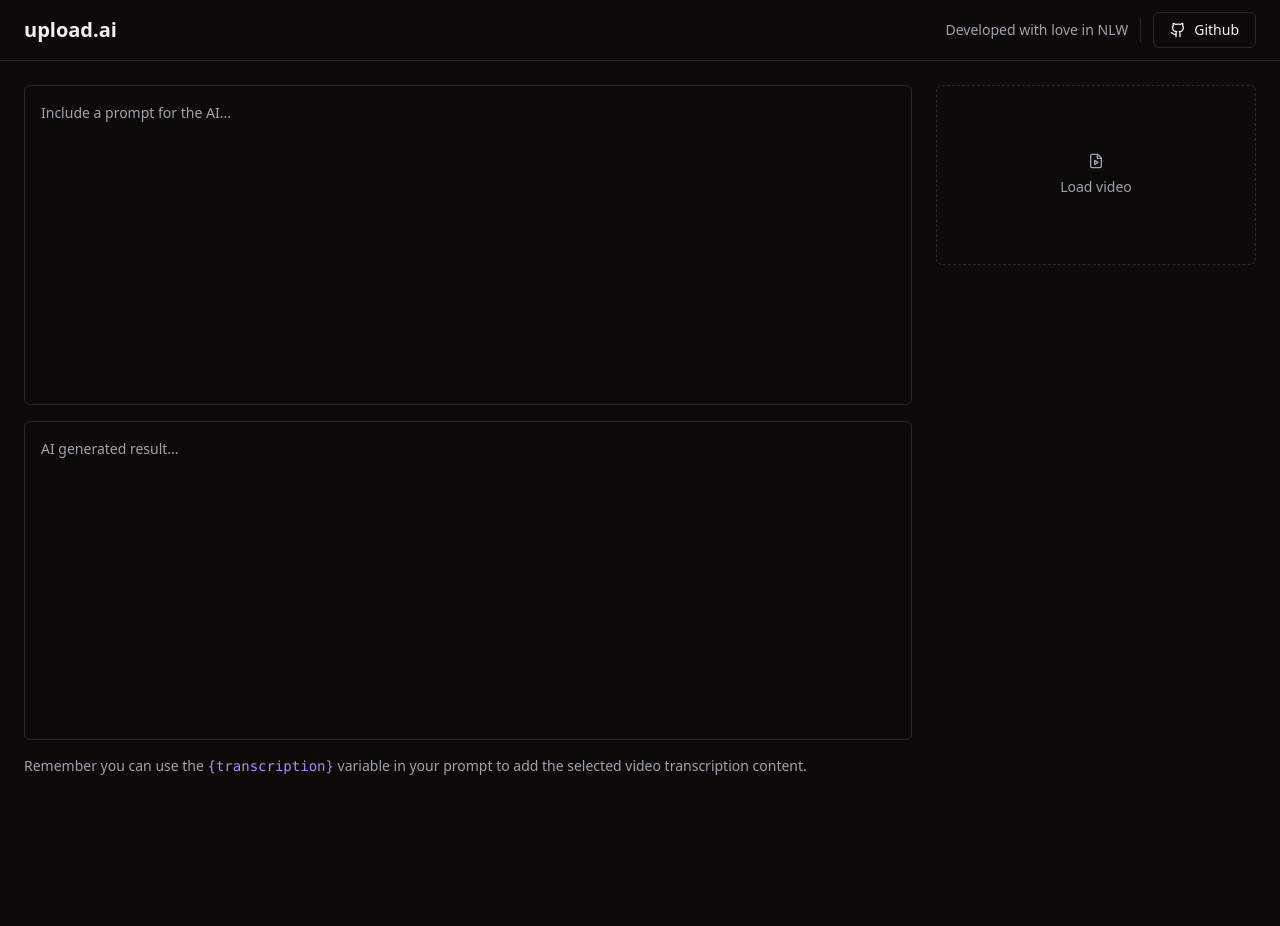
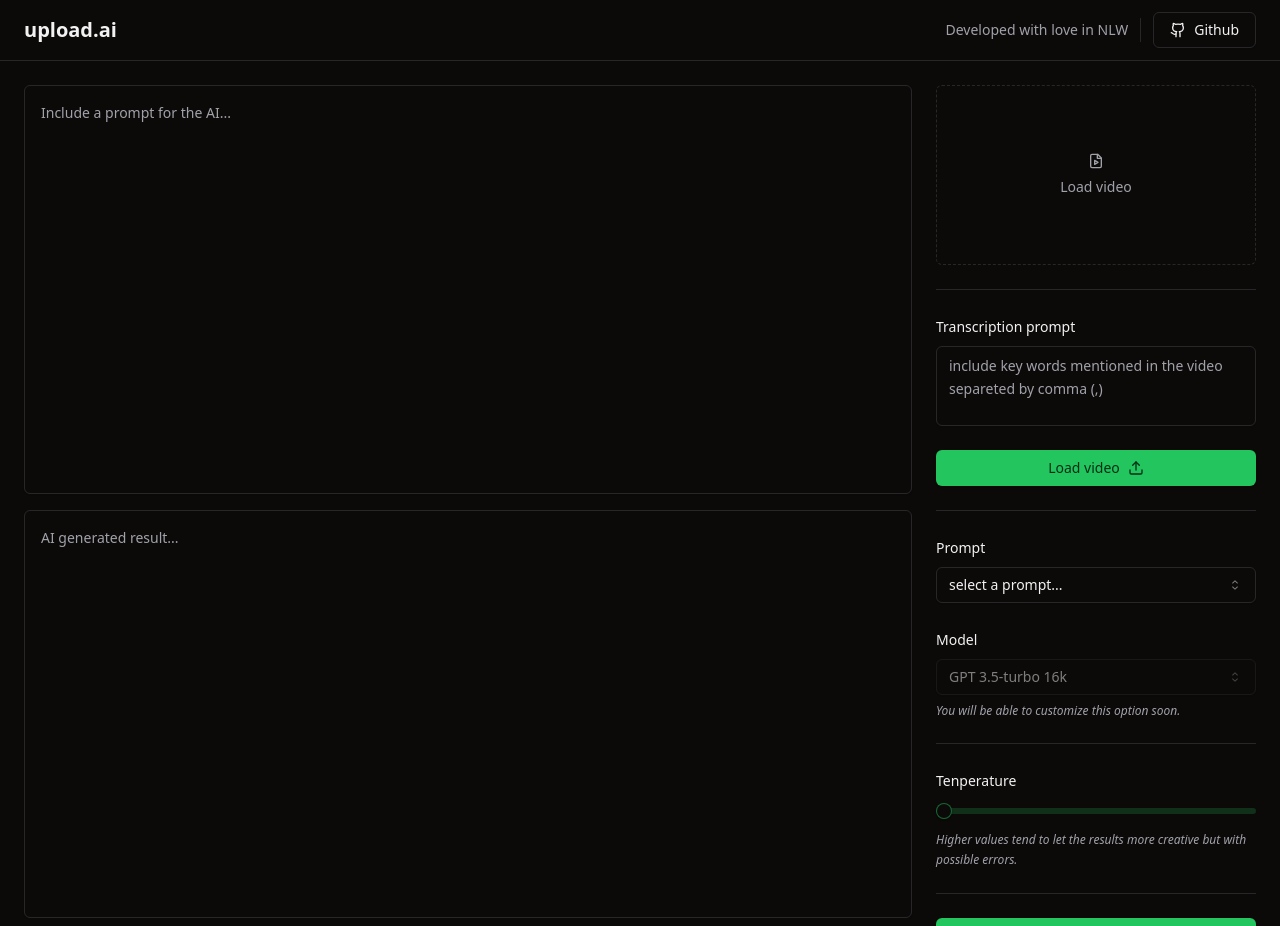
Before and after one commit to leandroaroberto/upload-ai-web, a React (Vite) app: page / in a window 1280 px wide. Shown: the top 926 px of the page. Before the commit the page ends 800 px from the top, so only its background shows below. Built offline with nearby package versions, Linux system fonts and the light colour scheme.

Commit message:
Interface layout done

```diff
--- a/package.json
+++ b/package.json
@@ -11,7 +11,10 @@
   },
   "dependencies": {
     "@radix-ui/react-icons": "^1.3.0",
+    "@radix-ui/react-label": "^2.0.2",
+    "@radix-ui/react-select": "^1.2.2",
     "@radix-ui/react-separator": "^1.0.3",
+    "@radix-ui/react-slider": "^1.1.2",
     "@radix-ui/react-slot": "^1.0.2",
     "class-variance-authority": "^0.7.0",
     "clsx": "^2.0.0",
--- a/src/App.tsx
+++ b/src/App.tsx
@@ -1,7 +1,10 @@
 import { Button } from "./components/ui/button";
-import { FileVideo, Github } from "lucide-react";
+import { FileVideo, Github, Upload, Wand2 } from "lucide-react";
 import { Separator } from "./components/ui/separator";
 import { Textarea } from "./components/ui/textarea";
+import { Label } from "./components/ui/label";
+import { Select, SelectContent, SelectItem, SelectTrigger, SelectValue } from "./components/ui/select";
+import { Slider } from "./components/ui/slider";
 
 export function App() {
 
@@ -45,6 +48,61 @@ export function App() {
               Load video
             </label>
             <input type="file" id="video" accept="video/mp4" className="sr-only"/>
+            <Separator/>
+            <div className="space-y-2">
+              <Label htmlFor="transcription_prompt">Transcription prompt</Label>
+              <Textarea
+                id="transcription_prompt"
+                className="h-20 leading-relaxed resize-none"
+                placeholder="include key words mentioned in the video separeted by comma (,)"
+              />
+            </div>
+            <Button type="submit" className="w-full">
+              Load video
+              <Upload  className="h-4 w-4 ml-2" />
+            </Button>
+          </form>
+          <Separator/>
+          <form className="space-y-6">
+          <div className="space-y-2">
+              <Label htmlFor="prompt">Prompt</Label>
+              <Select>
+                <SelectTrigger>
+                  <SelectValue placeholder="select a prompt..."/>
+                </SelectTrigger>
+                <SelectContent>
+                  <SelectItem value="title">Youtube title</SelectItem>
+                  <SelectItem value="descrition">Youtube description</SelectItem>
+                </SelectContent>
+              </Select>
+            </div>
+            <div className="space-y-2">
+              <Label htmlFor="model">Model</Label>
+              <Select defaultValue="gpt3.5" disabled>
+                <SelectTrigger>
+                  <SelectValue/>
+                </SelectTrigger>
+                <SelectContent>
+                  <SelectItem value="gpt3.5">GPT 3.5-turbo 16k</SelectItem>
+                </SelectContent>
+              </Select>
+              <span className="block text-xs text-muted-foreground italic">You will be able to customize this option soon.</span>
+            </div>
+            <Separator/>
+            <div className="space-y-4">
+              <Label htmlFor="model">Tenperature</Label>
+              <Slider
+                min={0}
+                max={1}
+                step={0.1}
+              />
+              <span className="block text-xs text-muted-foreground italic leading-relaxed">Higher values tend to let the results more creative but with possible errors.</span>
+            </div>
+            <Separator />
+            <Button type="submit" className="w-full">
+              Execute
+              <Wand2 className="w-4 h-4 ml-2" />
+            </Button>
           </form>
         </aside>
       </main>
--- /dev/null
+++ b/src/components/ui/label.tsx
@@ -0,0 +1,24 @@
+import * as React from "react"
+import * as LabelPrimitive from "@radix-ui/react-label"
+import { cva, type VariantProps } from "class-variance-authority"
+
+import { cn } from "@/lib/utils"
+
+const labelVariants = cva(
+  "text-sm font-medium leading-none peer-disabled:cursor-not-allowed peer-disabled:opacity-70"
+)
+
+const Label = React.forwardRef<
+  React.ElementRef<typeof LabelPrimitive.Root>,
+  React.ComponentPropsWithoutRef<typeof LabelPrimitive.Root> &
+    VariantProps<typeof labelVariants>
+>(({ className, ...props }, ref) => (
+  <LabelPrimitive.Root
+    ref={ref}
+    className={cn(labelVariants(), className)}
+    {...props}
+  />
+))
+Label.displayName = LabelPrimitive.Root.displayName
+
+export { Label }
--- /dev/null
+++ b/src/components/ui/select.tsx
@@ -0,0 +1,118 @@
+import * as React from "react"
+import { CaretSortIcon, CheckIcon } from "@radix-ui/react-icons"
+import * as SelectPrimitive from "@radix-ui/react-select"
+
+import { cn } from "@/lib/utils"
+
+const Select = SelectPrimitive.Root
+
+const SelectGroup = SelectPrimitive.Group
+
+const SelectValue = SelectPrimitive.Value
+
+const SelectTrigger = React.forwardRef<
+  React.ElementRef<typeof SelectPrimitive.Trigger>,
+  React.ComponentPropsWithoutRef<typeof SelectPrimitive.Trigger>
+>(({ className, children, ...props }, ref) => (
+  <SelectPrimitive.Trigger
+    ref={ref}
+    className={cn(
+      "flex h-9 w-full items-center justify-between rounded-md border border-input bg-transparent px-3 py-2 text-sm shadow-sm ring-offset-background placeholder:text-muted-foreground focus:outline-none focus:ring-1 focus:ring-ring disabled:cursor-not-allowed disabled:opacity-50",
+      className
+    )}
+    {...props}
+  >
+    {children}
+    <SelectPrimitive.Icon asChild>
+      <CaretSortIcon className="h-4 w-4 opacity-50" />
+    </SelectPrimitive.Icon>
+  </SelectPrimitive.Trigger>
+))
+SelectTrigger.displayName = SelectPrimitive.Trigger.displayName
+
+const SelectContent = React.forwardRef<
+  React.ElementRef<typeof SelectPrimitive.Content>,
+  React.ComponentPropsWithoutRef<typeof SelectPrimitive.Content>
+>(({ className, children, position = "popper", ...props }, ref) => (
+  <SelectPrimitive.Portal>
+    <SelectPrimitive.Content
+      ref={ref}
+      className={cn(
+        "relative z-50 min-w-[8rem] overflow-hidden rounded-md border bg-popover text-popover-foreground shadow-md data-[state=open]:animate-in data-[state=closed]:animate-out data-[state=closed]:fade-out-0 data-[state=open]:fade-in-0 data-[state=closed]:zoom-out-95 data-[state=open]:zoom-in-95 data-[side=bottom]:slide-in-from-top-2 data-[side=left]:slide-in-from-right-2 data-[side=right]:slide-in-from-left-2 data-[side=top]:slide-in-from-bottom-2",
+        position === "popper" &&
+          "data-[side=bottom]:translate-y-1 data-[side=left]:-translate-x-1 data-[side=right]:translate-x-1 data-[side=top]:-translate-y-1",
+        className
+      )}
+      position={position}
+      {...props}
+    >
+      <SelectPrimitive.Viewport
+        className={cn(
+          "p-1",
+          position === "popper" &&
+            "h-[var(--radix-select-trigger-height)] w-full min-w-[var(--radix-select-trigger-width)]"
+        )}
+      >
+        {children}
+      </SelectPrimitive.Viewport>
+    </SelectPrimitive.Content>
+  </SelectPrimitive.Portal>
+))
+SelectContent.displayName = SelectPrimitive.Content.displayName
+
+const SelectLabel = React.forwardRef<
+  React.ElementRef<typeof SelectPrimitive.Label>,
+  React.ComponentPropsWithoutRef<typeof SelectPrimitive.Label>
+>(({ className, ...props }, ref) => (
+  <SelectPrimitive.Label
+    ref={ref}
+    className={cn("px-2 py-1.5 text-sm font-semibold", className)}
+    {...props}
+  />
+))
+SelectLabel.displayName = SelectPrimitive.Label.displayName
+
+const SelectItem = React.forwardRef<
+  React.ElementRef<typeof SelectPrimitive.Item>,
+  React.ComponentPropsWithoutRef<typeof SelectPrimitive.Item>
+>(({ className, children, ...props }, ref) => (
+  <SelectPrimitive.Item
+    ref={ref}
+    className={cn(
+      "relative flex w-full cursor-default select-none items-center rounded-sm py-1.5 pl-2 pr-8 text-sm outline-none focus:bg-accent focus:text-accent-foreground data-[disabled]:pointer-events-none data-[disabled]:opacity-50",
+      className
+    )}
+    {...props}
+  >
+    <span className="absolute right-2 flex h-3.5 w-3.5 items-center justify-center">
+      <SelectPrimitive.ItemIndicator>
+        <CheckIcon className="h-4 w-4" />
+      </SelectPrimitive.ItemIndicator>
+    </span>
+    <SelectPrimitive.ItemText>{children}</SelectPrimitive.ItemText>
+  </SelectPrimitive.Item>
+))
+SelectItem.displayName = SelectPrimitive.Item.displayName
+
+const SelectSeparator = React.forwardRef<
+  React.ElementRef<typeof SelectPrimitive.Separator>,
+  React.ComponentPropsWithoutRef<typeof SelectPrimitive.Separator>
+>(({ className, ...props }, ref) => (
+  <SelectPrimitive.Separator
+    ref={ref}
+    className={cn("-mx-1 my-1 h-px bg-muted", className)}
+    {...props}
+  />
+))
+SelectSeparator.displayName = SelectPrimitive.Separator.displayName
+
+export {
+  Select,
+  SelectGroup,
+  SelectValue,
+  SelectTrigger,
+  SelectContent,
+  SelectLabel,
+  SelectItem,
+  SelectSeparator,
+}
--- /dev/null
+++ b/src/components/ui/slider.tsx
@@ -0,0 +1,26 @@
+import * as React from "react"
+import * as SliderPrimitive from "@radix-ui/react-slider"
+
+import { cn } from "@/lib/utils"
+
+const Slider = React.forwardRef<
+  React.ElementRef<typeof SliderPrimitive.Root>,
+  React.ComponentPropsWithoutRef<typeof SliderPrimitive.Root>
+>(({ className, ...props }, ref) => (
+  <SliderPrimitive.Root
+    ref={ref}
+    className={cn(
+      "relative flex w-full touch-none select-none items-center",
+      className
+    )}
+    {...props}
+  >
+    <SliderPrimitive.Track className="relative h-1.5 w-full grow overflow-hidden rounded-full bg-primary/20">
+      <SliderPrimitive.Range className="absolute h-full bg-primary" />
+    </SliderPrimitive.Track>
+    <SliderPrimitive.Thumb className="block h-4 w-4 rounded-full border border-primary/50 bg-background shadow transition-colors focus-visible:outline-none focus-visible:ring-1 focus-visible:ring-ring disabled:pointer-events-none disabled:opacity-50" />
+  </SliderPrimitive.Root>
+))
+Slider.displayName = SliderPrimitive.Root.displayName
+
+export { Slider }
```
Also changed, not shown: 1 other file (tests, documents, lock files or other folders).
